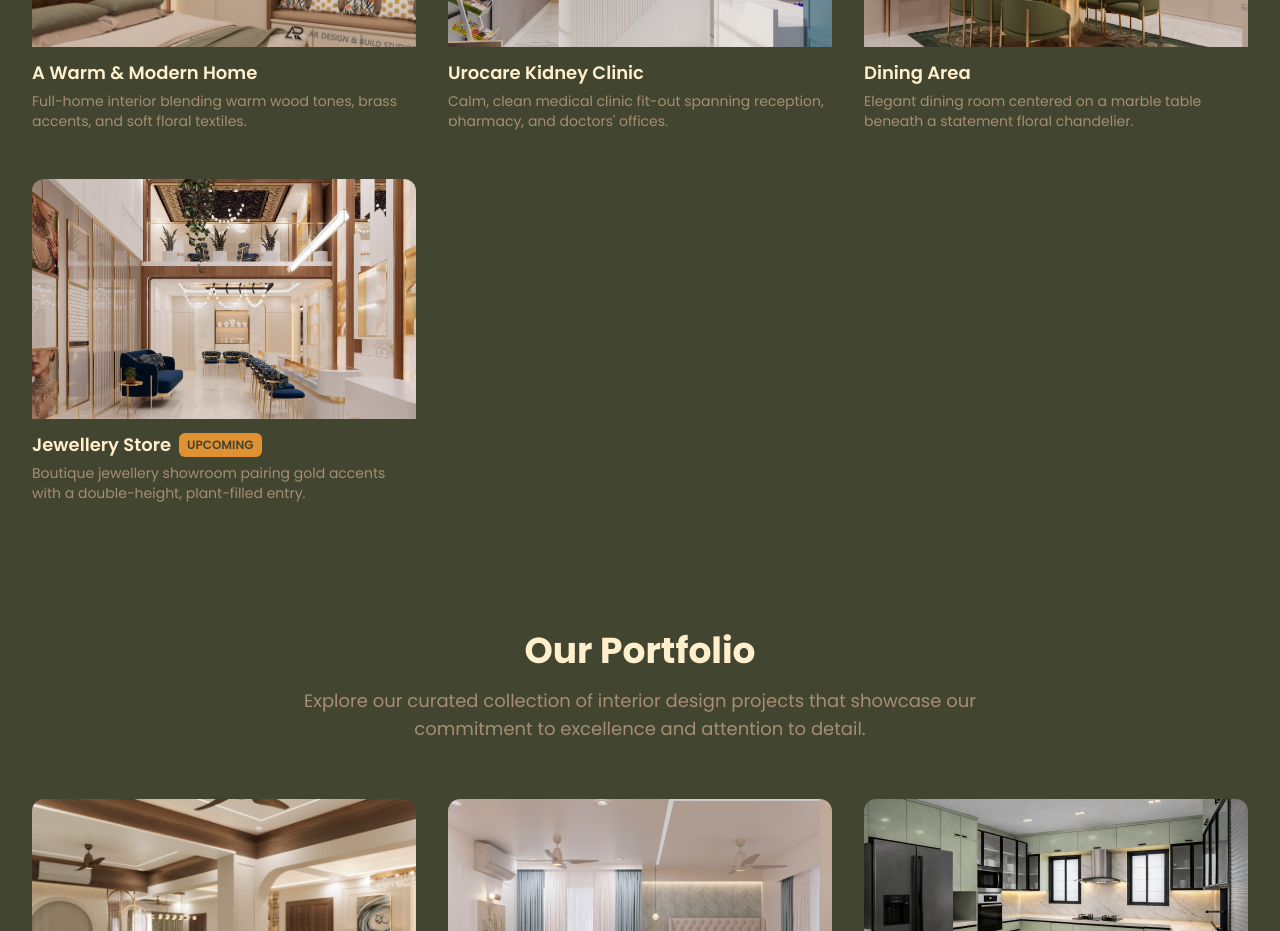
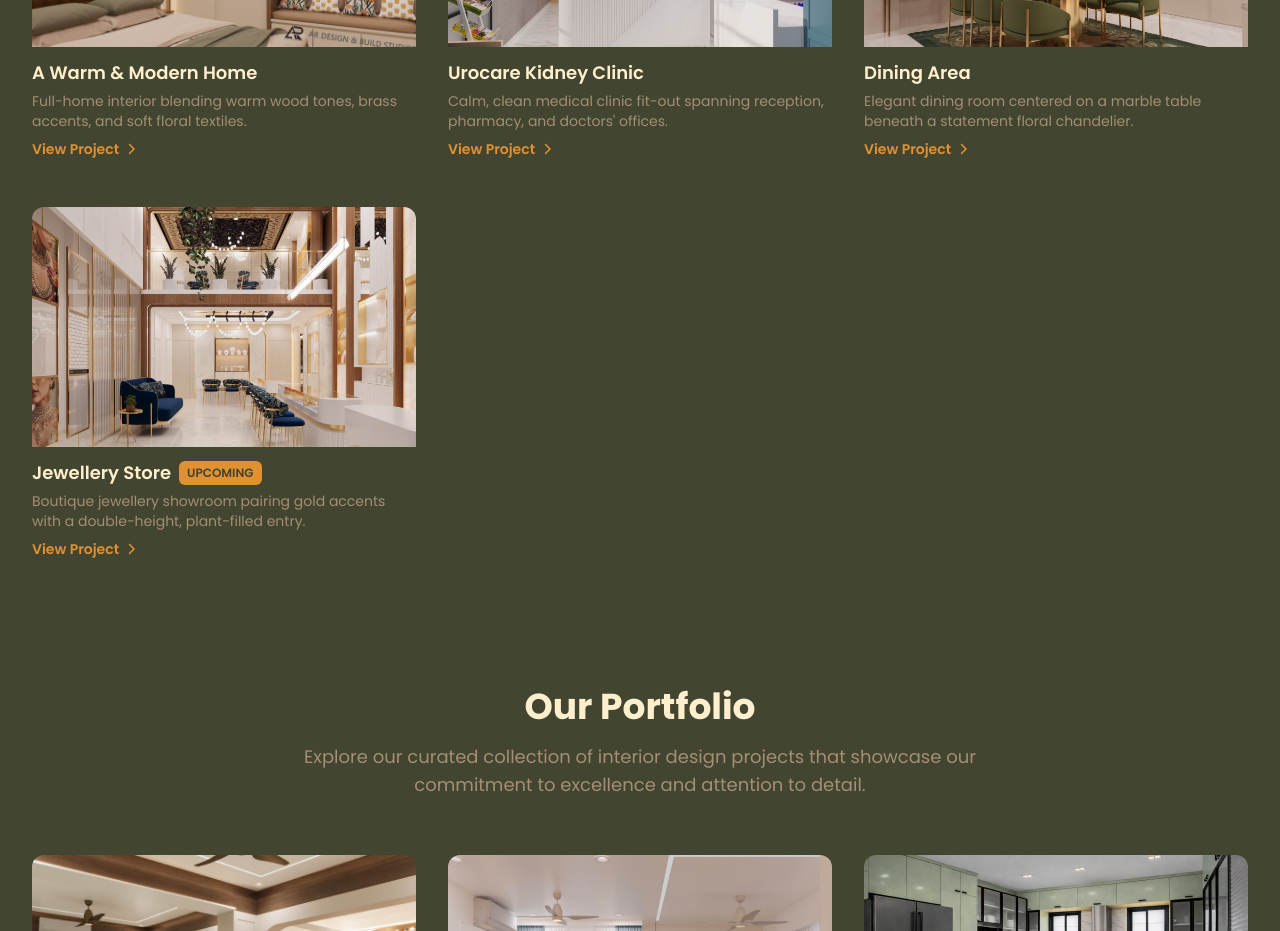
Before and after one commit to arzamansoori/ardesignbuild_website, a React (Vite) app: page / in a window 1280 px wide. Shown: the part 1480-2411 px from the top of the page. Built offline with nearby package versions, Linux system fonts and the light colour scheme.

Commit message:
add view project label

```diff
--- a/src/components/Projects.jsx
+++ b/src/components/Projects.jsx
@@ -1,4 +1,5 @@
 import { Link } from "react-router-dom";
+import { FaChevronRight } from "react-icons/fa6";
 import * as projectsService from "../services/projects"
 
 const Projects = () => {
@@ -43,6 +44,9 @@ const Projects = () => {
             <p className="text-muted text-sm">
               {item.desc}
             </p>
+            <p className="text-accent text-sm font-semibold pt-2 flex items-center gap-1.5">
+              View Project <FaChevronRight className="text-xs" />
+            </p>
           </Link>
         ))}
       </div>
```
